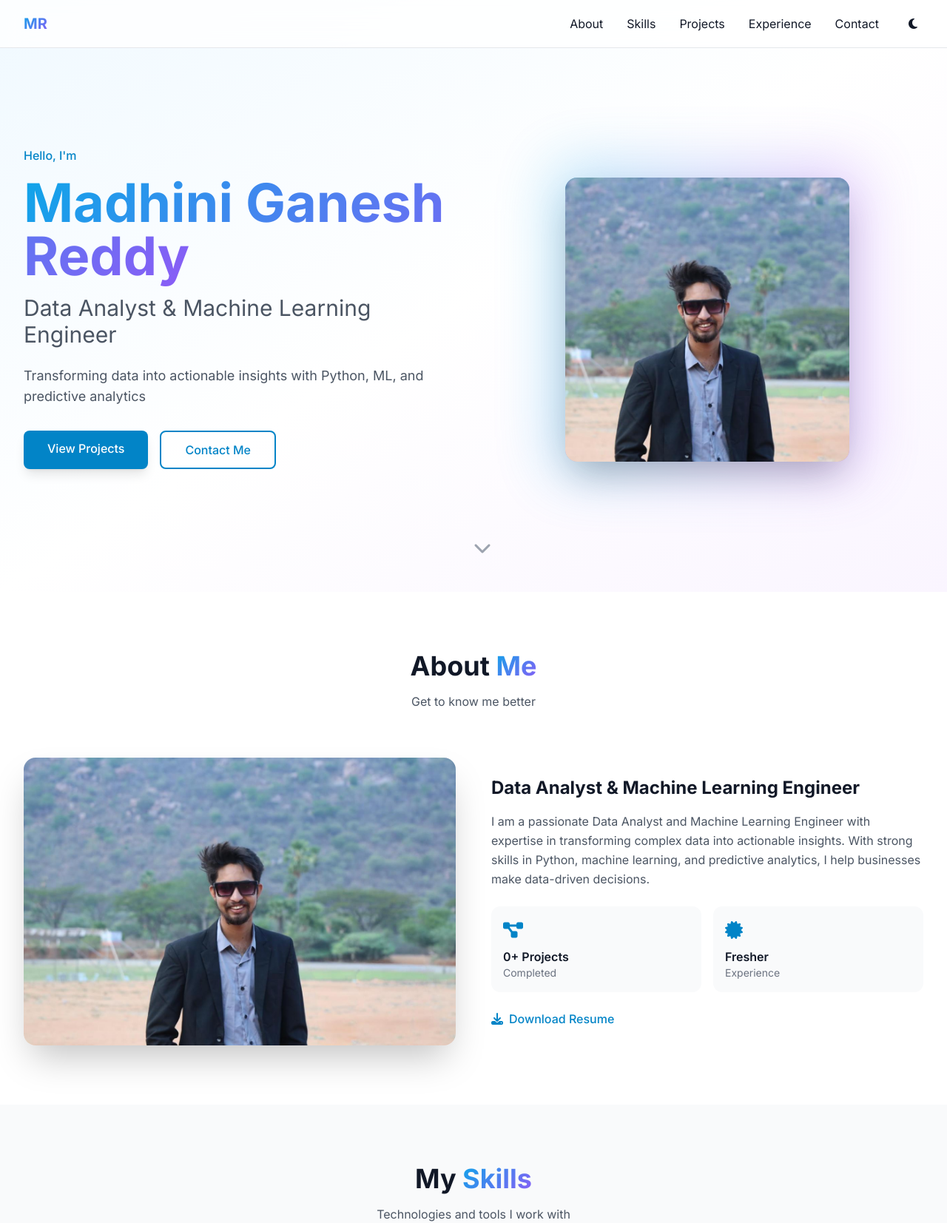
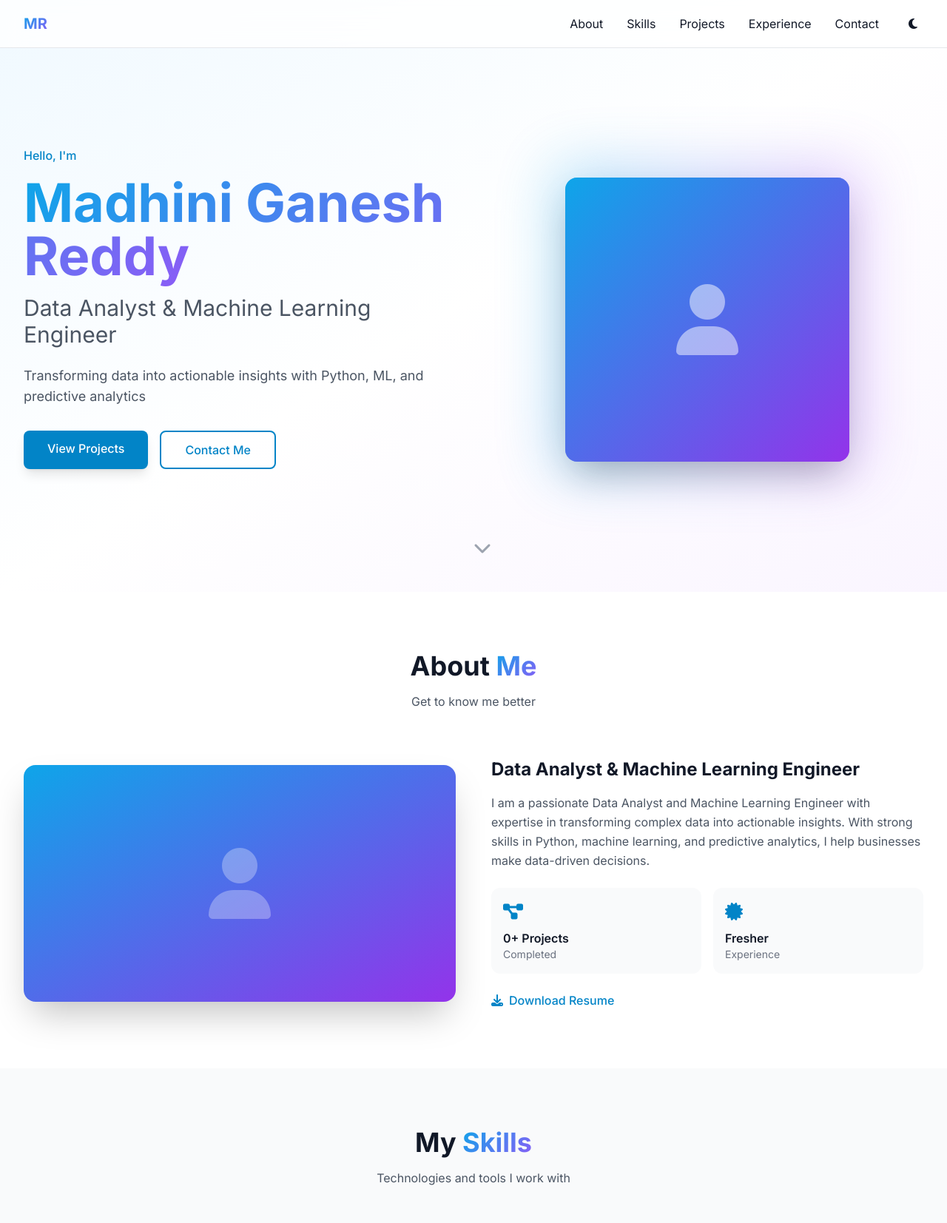
Before and after one commit to Madhiniganeshreddy123/portfolio, a Django app: page / in a window 1280 px wide. Shown: the top 1653 px of the page at 74% size. Run offline with Django 5.2, Linux system fonts and the light colour scheme; data that the repository does not hold is empty; some libraries are stand-ins or nearby versions.

Commit message:
Remove project images, use gradient fallback icons

```diff
--- a/templates/portfolio/home.html
+++ b/templates/portfolio/home.html
@@ -56,7 +56,9 @@
                     {% if profile.profile_image %}
                     <img src="{% static profile.profile_image %}" alt="{{ profile.name }}" class="relative w-full h-full object-cover rounded-2xl shadow-2xl">
                     {% else %}
-                    <img src="{% static 'images/profile-image.jpg' %}" alt="{{ profile.name }}" class="relative w-full h-full object-cover rounded-2xl shadow-2xl">
+                    <div class="relative w-full h-full bg-gradient-to-br from-primary-500 to-purple-600 rounded-2xl shadow-2xl flex items-center justify-center">
+                        <i class="fas fa-user text-8xl text-white/50"></i>
+                    </div>
                     {% endif %}
                 </div>
             </div>
@@ -83,7 +85,9 @@
                 {% if profile.profile_image %}
                 <img src="{% static profile.profile_image %}" alt="About Me" class="rounded-2xl shadow-2xl w-full">
                 {% else %}
-                <img src="{% static 'images/profile-image.jpg' %}" alt="About Me" class="rounded-2xl shadow-2xl w-full">
+                <div class="bg-gradient-to-br from-primary-500 to-purple-600 rounded-2xl shadow-2xl w-full h-80 flex items-center justify-center">
+                    <i class="fas fa-user text-8xl text-white/30"></i>
+                </div>
                 {% endif %}
             </div>
 
@@ -162,13 +166,9 @@
             {% for project in projects %}
             <div class="project-card group relative bg-white dark:bg-dark-card rounded-2xl shadow-lg overflow-hidden hover:shadow-2xl transition-all duration-300" data-aos="fade-up" data-aos-delay="{{ forloop.counter0 }}100">
                 <div class="relative h-48 overflow-hidden">
-                    {% if project.image %}
-                    <img src="{% static project.image %}" alt="{{ project.title }}" class="w-full h-full object-cover transform group-hover:scale-110 transition-transform duration-500">
-                    {% else %}
                     <div class="w-full h-full bg-gradient-to-br from-primary-500 to-purple-600 flex items-center justify-center">
                         <i class="fas fa-project-diagram text-5xl text-white/30"></i>
                     </div>
-                    {% endif %}
                     <div class="project-overlay absolute inset-0 bg-black/70 opacity-0 transition-opacity duration-300 flex items-center justify-center gap-4">
                         {% if project.demo_link %}
                         <a href="{{ project.demo_link }}" target="_blank" class="w-12 h-12 bg-white rounded-full flex items-center justify-center text-gray-900 hover:bg-primary-600 hover:text-white transition-all">
--- a/templates/portfolio/project_detail.html
+++ b/templates/portfolio/project_detail.html
@@ -13,15 +13,9 @@
         </div>
 
         <div class="bg-white dark:bg-dark-card rounded-2xl shadow-lg overflow-hidden" data-aos="fade-up">
-            {% if project.image %}
-            <div class="h-64 md:h-96">
-                <img src="{% static project.image %}" alt="{{ project.title }}" class="w-full h-full object-cover">
-            </div>
-            {% else %}
             <div class="h-64 md:h-96 bg-gradient-to-br from-primary-500 to-purple-600 flex items-center justify-center">
                 <i class="fas fa-project-diagram text-6xl text-white/30"></i>
             </div>
-            {% endif %}
 
             <div class="p-8">
                 <h1 class="text-3xl md:text-4xl font-bold mb-4">{{ project.title }}</h1>
--- a/templates/portfolio/projects.html
+++ b/templates/portfolio/projects.html
@@ -15,13 +15,9 @@
             {% for project in projects %}
             <div class="project-card group relative bg-white dark:bg-dark-card rounded-2xl shadow-lg overflow-hidden hover:shadow-2xl transition-all duration-300" data-aos="fade-up" data-aos-delay="{{ forloop.counter0 }}100">
                 <div class="relative h-48 overflow-hidden">
-                    {% if project.image %}
-                    <img src="{% static project.image %}" alt="{{ project.title }}" class="w-full h-full object-cover transform group-hover:scale-110 transition-transform duration-500">
-                    {% else %}
                     <div class="w-full h-full bg-gradient-to-br from-primary-500 to-purple-600 flex items-center justify-center">
                         <i class="fas fa-project-diagram text-5xl text-white/30"></i>
                     </div>
-                    {% endif %}
                     <div class="project-overlay absolute inset-0 bg-black/70 opacity-0 group-hover:opacity-100 transition-opacity duration-300 flex items-center justify-center gap-4">
                         {% if project.demo_link %}
                         <a href="{{ project.demo_link }}" target="_blank" class="w-12 h-12 bg-white rounded-full flex items-center justify-center text-gray-900 hover:bg-primary-600 hover:text-white transition-all">
```
Also changed, not shown: core/management/commands/load_sample_data.py (+4 -12 lines).
